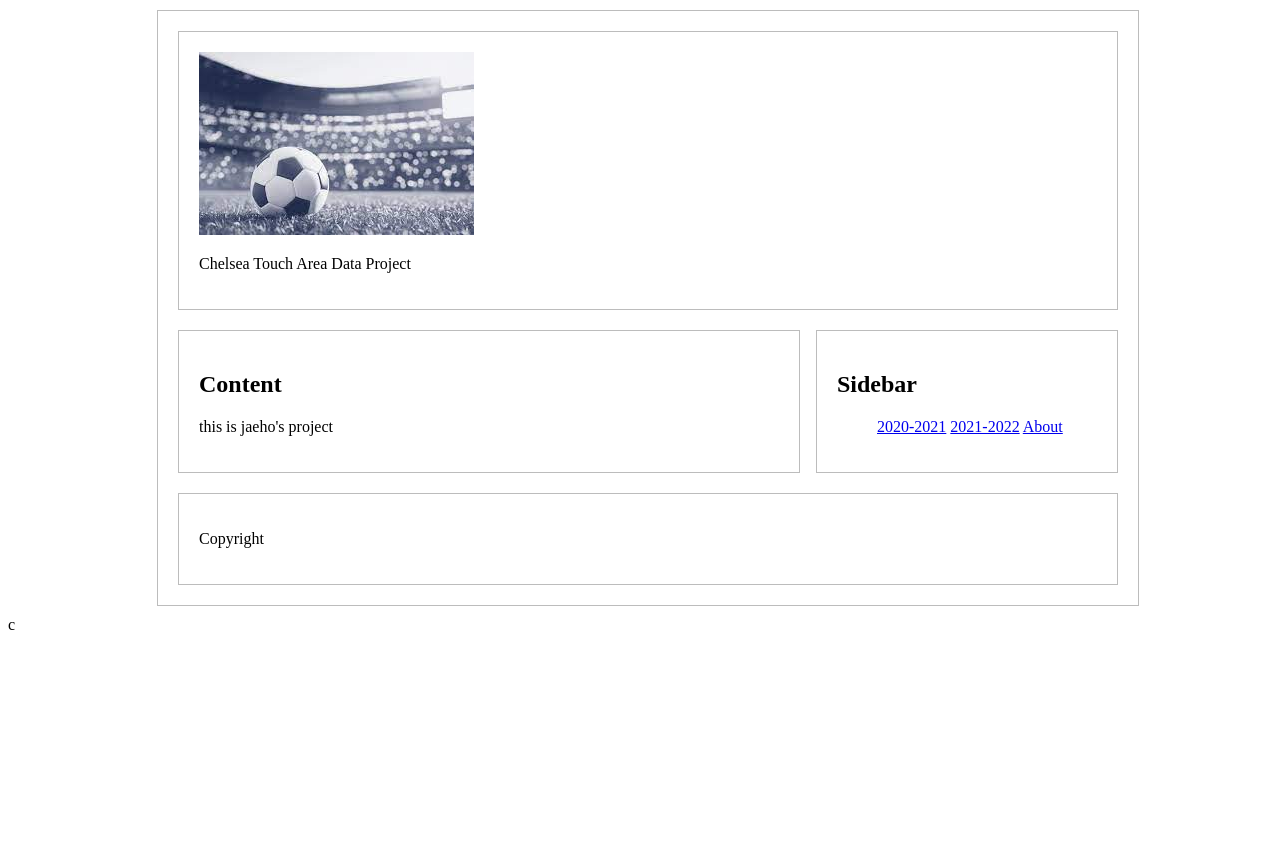
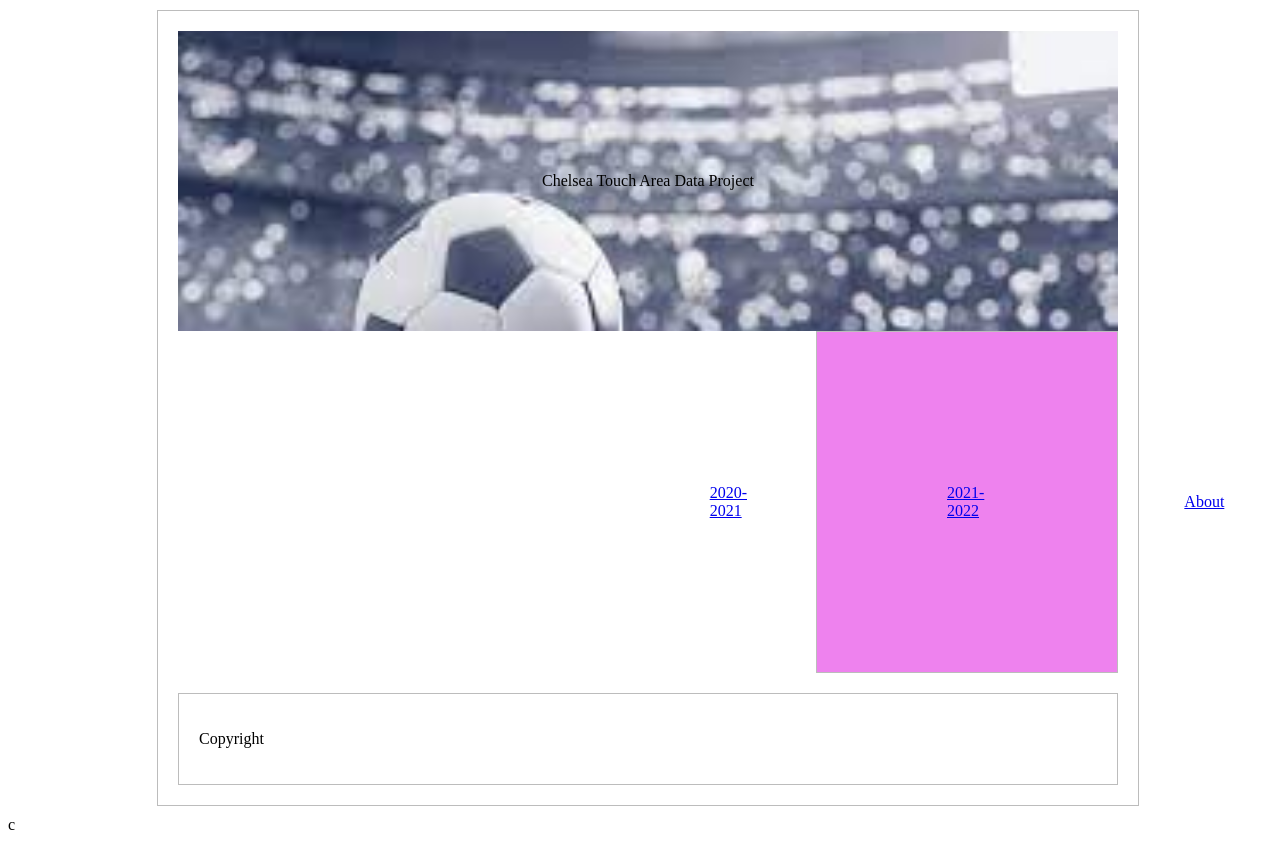
Before and after one commit to lyla0427/Touchbox_project, a Django app: template touchbox/templates/touchbox/initial.html in a window 1280 px wide. Before the commit the page ends 800 px from the top, so only its background shows below. Run offline with Django 4.2, Linux system fonts and the light colour scheme; the template is opened without the code that fills it, so the values that code supplies are empty.

Commit message:
inital 스타일 적용

```diff
--- a/touchbox/static/touchbox/style.css
+++ b/touchbox/static/touchbox/style.css
@@ -37,6 +37,26 @@ body {
   border: 1px solid #bcbcbc;
 }
 
+.jb-image{
+  background-image: url('./soccer.jpeg');
+  height: 300px;
+  background-position: center;
+  background-repeat: no-repeat;
+  background-size: cover;
+  display: flex;
+  align-items: center;
+  justify-content: center;
+}
+
+#jb-sidebar {
+  display: flex;
+    align-items: center;
+    gap:200px;
+    justify-content: center;
+    background-color: violet;
+    height: 300px;
+}
+
 @media (max-width: 480px) {
   #jb-container {
     width: auto;
--- a/touchbox/templates/touchbox/initial.html
+++ b/touchbox/templates/touchbox/initial.html
@@ -1,42 +1,36 @@
 <!DOCTYPE html>
 <html lang="en">
   <head>
-    <meta charset="UTF-8">
+    <meta charset="UTF-8" />
     {% load static %}
-    <link rel="stylesheet" type="text/css" href="{% static 'touchbox/style.css' %}">
+    <link
+      rel="stylesheet"
+      type="text/css"
+      href="{% static 'touchbox/style.css' %}"
+    />
     <title>TouchBox</title>
   </head>
+
   <body>
     <div id="jb-container">
-    <div id="jb-header">
-        <div class="jb-wrap">
-            <div class="jb-image"><img src="{% static 'touchbox/soccer.jpeg' %}" alt="">
-            </div>
-            <div class="jb-text">
+      <div class="jb-image">
         <p>Chelsea Touch Area Data Project</p>
       </div>
-        </div>
-    </div>
-    <div id="jb-content">
-        <h2>Content</h2>
-        <p>this is jaeho's project</p>
-    </div>
+
       <div id="jb-sidebar">
-        <h2>Sidebar</h2>
-        <ul>
-            <a href="http://localhost:8000/touchbox/players?season=20202021">2020-2021</a>
-            <a href="http://localhost:8000/touchbox/players?season=20212022">2021-2022</a>
+        <a href="http://localhost:8000/touchbox/players?season=20202021"
+          >2020-2021</a
+        >
+        <a href="http://localhost:8000/touchbox/players?season=20212022"
+          >2021-2022</a
+        >
         <a href="http://localhost:8000/touchbox/about/">About</a>
-        </ul>
       </div>
       <div id="jb-footer">
         <p>Copyright</p>
       </div>
     </div>
 
-
     c
-
-
   </body>
 </html>
```
Also changed, not shown: other parts of touchbox/static/touchbox/style.css (+3 -3 lines). Lines whose indentation alone changed are shown as unchanged.
